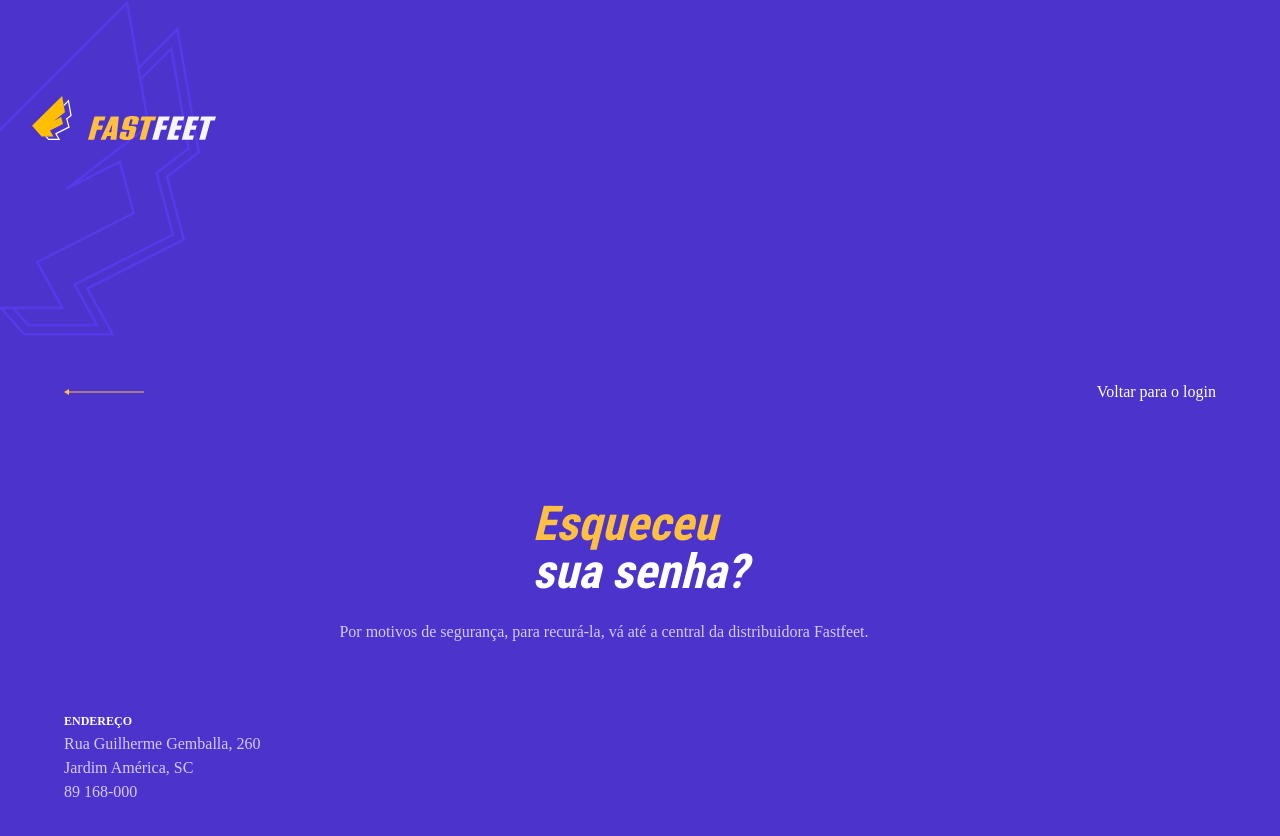
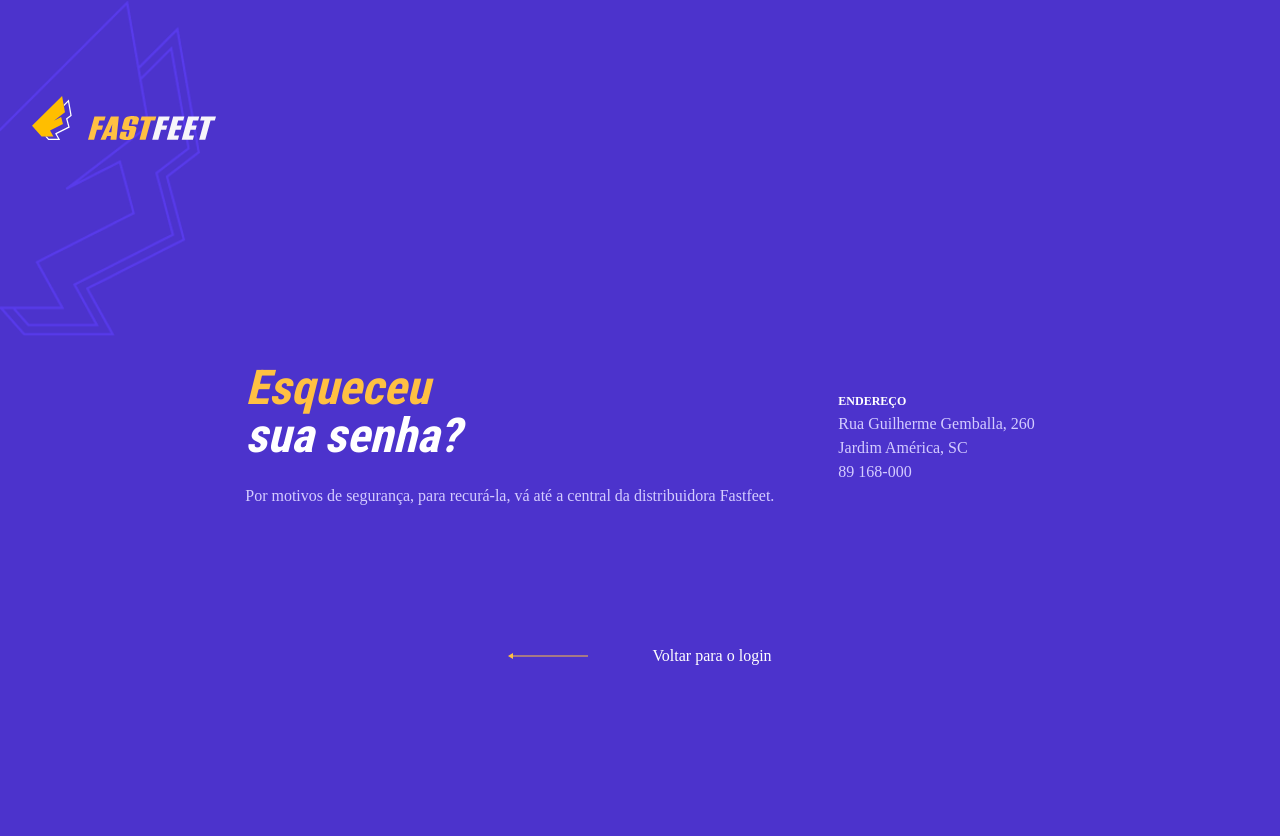
Before and after one commit to felipe-mlopes/fast-feet-, a Next.js app: page /forgot-password in a window 1280 px wide. Shown: the top 836 px of the page. After the commit the page ends 800 px from the top, so only its background shows below. Built offline with nearby package versions, Linux system fonts and the light colour scheme.

Commit message:
refactor: update responsive styles css

```diff
--- a/src/app/(login)/forgot-password/page.tsx
+++ b/src/app/(login)/forgot-password/page.tsx
@@ -4,14 +4,14 @@ import { LongArrowIcon } from "@/components/icons/long-arrow-icon";
 
 export default function ForgotPassword() {
   return (
-    <div className="flex flex-col justify-between items-center gap-24 mx-8 my-20 lg:grid lg:grid-col-2 lg:grid-row-3 lg:justify-normal">
-      <main className="flex flex-col gap-16 lg:row-start-2 lg:row-end-3 lg:col-start-1 lg:col-end-1">
-        <div className="flex flex-col gap-6 lg:items-center">
+    <div className="flex flex-col justify-between items-center mt-6 gap-10 lg:mt-40">
+      <main className="flex flex-col gap-16 lg:flex-row lg:justify-center lg:items-center lg:w-full">
+        <div className="flex flex-col gap-6">
           <h2 className="flex flex-col text-5xl font-bold text-white italic">
             <span className="text-orange-light">Esqueceu</span>
             <span>sua senha?</span>
           </h2>
-          <p className="text-base font-normal text-lilac-smooth mr-[4.5rem]">
+          <p className="text-base font-normal text-lilac-smooth mr-[8.5rem] md:mr-0">
             Por motivos de segurança, para recurá-la, vá até a central da
             distribuidora Fastfeet.
           </p>
@@ -23,7 +23,7 @@ export default function ForgotPassword() {
           <p className="text-lilac-smooth">89 168-000</p>
         </div>
       </main>
-      <footer className="flex justify-between items-center w-full pt-24">
+      <footer className="flex justify-between items-center w-full pt-24 lg:justify-center lg:items-center lg:gap-16">
         <Link href={"/login"}>
           <LongArrowIcon />
         </Link>
```
